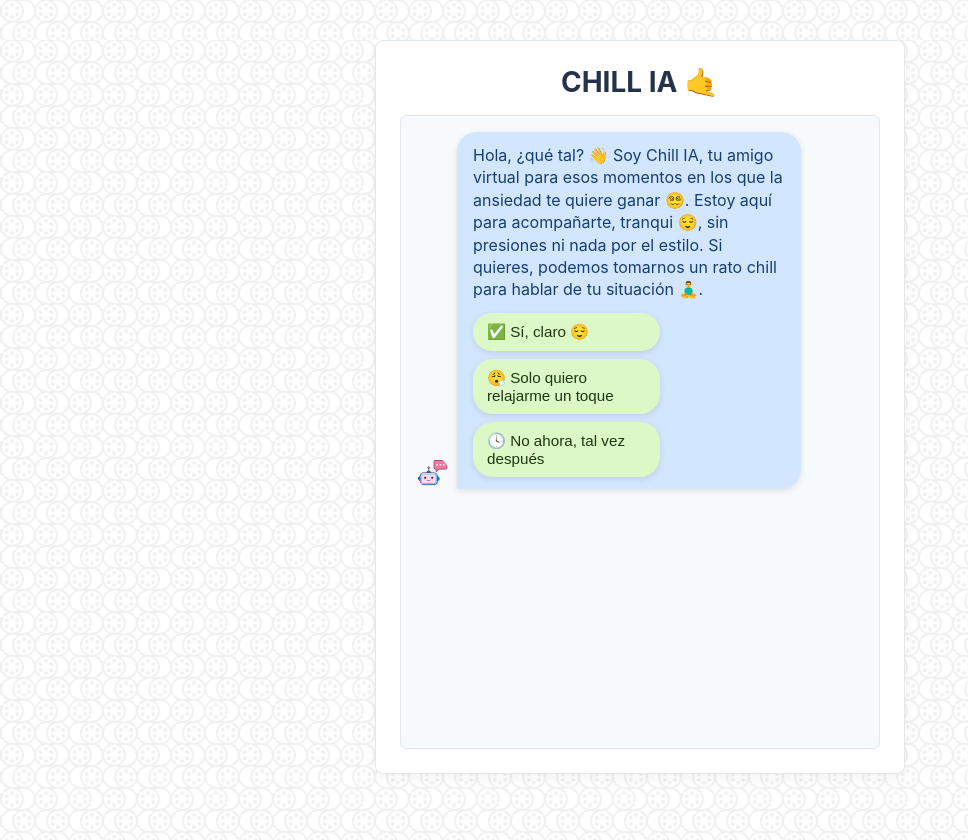
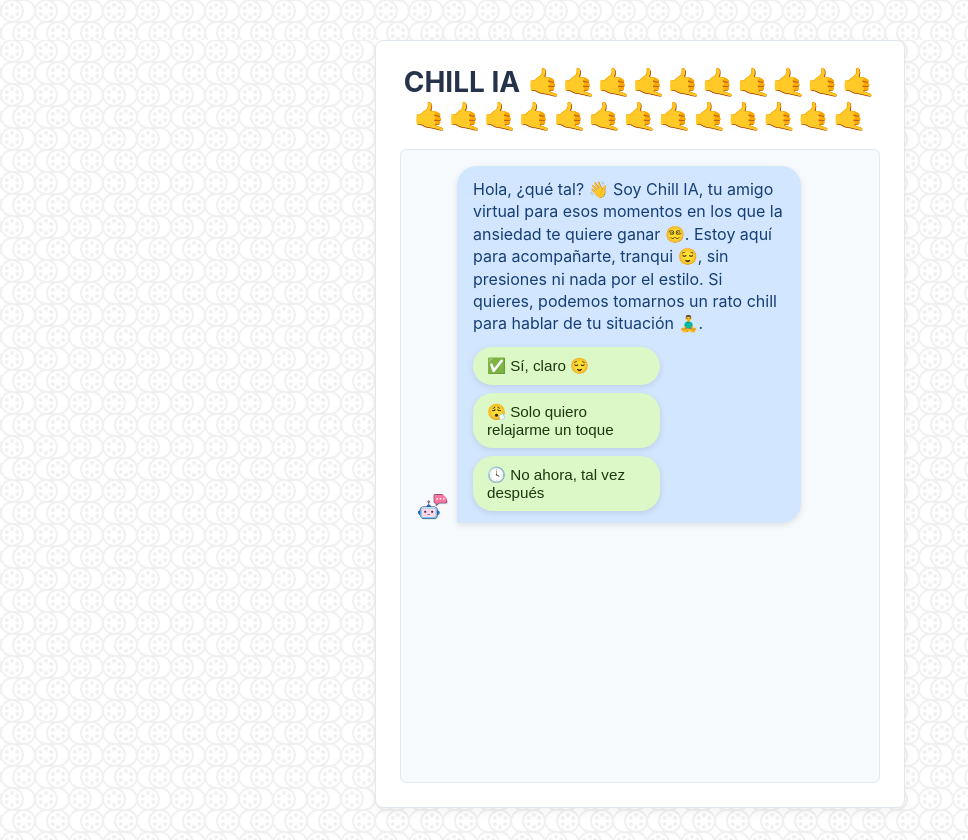
Before and after one commit to PedroM48/Chill_IA, a React (Create React App) app in the folder chatbot-app/: page /main in a window 1280 px wide. Shown: the whole page, without its empty margins (0-968 px from the left). Built offline with nearby package versions, Linux system fonts and the light colour scheme.

Commit message:
🤙.jsx

```diff
--- a/chatbot-app/src/Pages/MainPage.jsx
+++ b/chatbot-app/src/Pages/MainPage.jsx
@@ -326,7 +326,7 @@
 
   return (
     <div className="chat-container">
-      <h1>CHILL IA 🤙</h1>
+      <h1>CHILL IA 🤙🤙🤙🤙🤙🤙🤙🤙🤙🤙🤙🤙🤙🤙🤙🤙🤙🤙🤙🤙🤙🤙🤙</h1>
       <div className="chat-box">
         {messages.map((msg, i) => (
           <div key={i} className={`message-row ${msg.from}`}>
```
